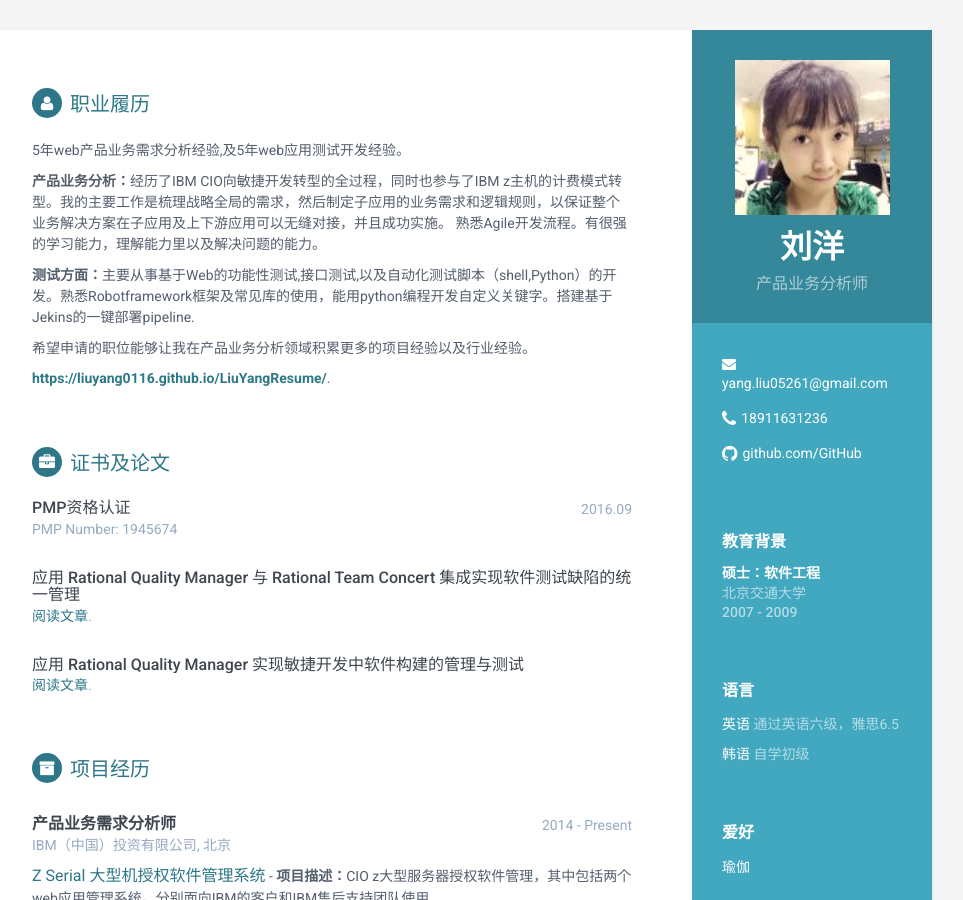
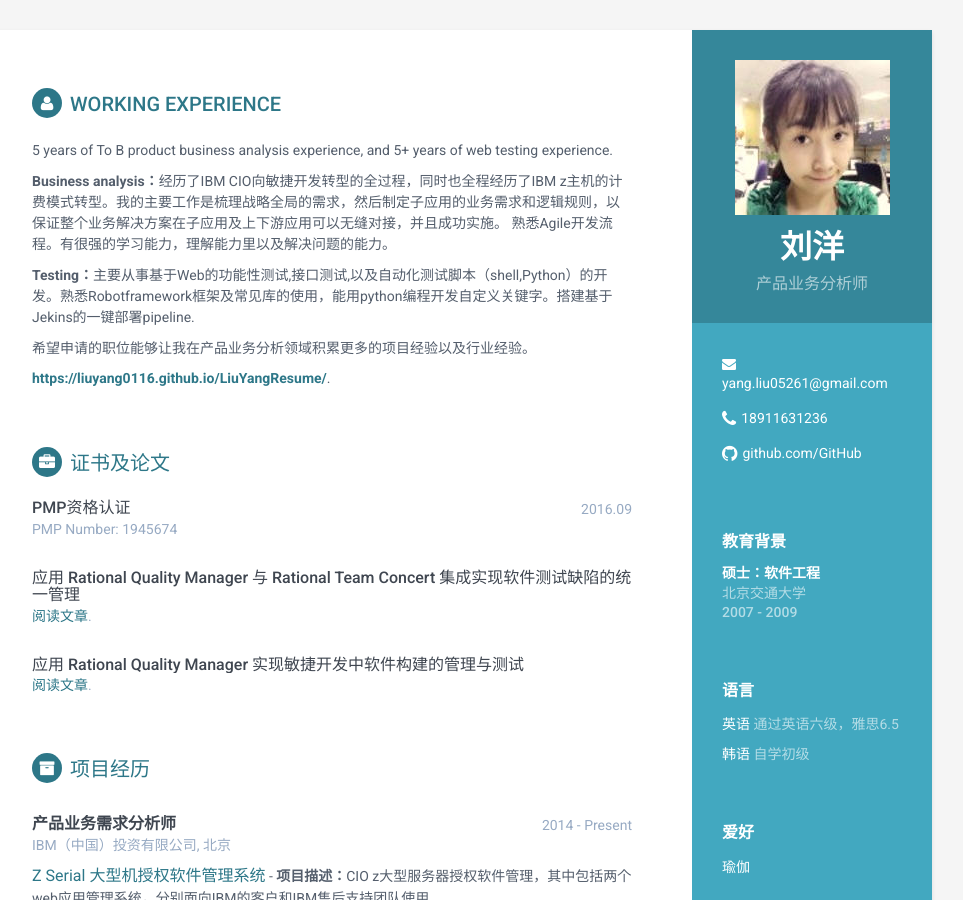
Before and after one commit to liuyang0116/LiuYangResume_EN, a Jekyll site: the page built from index.html, in a window 1280 px wide and 900 px high. Shown: the whole window, without its empty margins (188-1151 px from the left). Built offline with Jekyll 4.4.1, drawn with Linux system fonts in a browser that asks for light colours.

Commit message:
Update carrier-profile.html

```diff
--- a/_includes/carrier-profile.html
+++ b/_includes/carrier-profile.html
@@ -1,11 +1,11 @@
 <section class="section summary-section">
-<h2 class="section-title"><i class="fa fa-user"></i>职业履历</h2>
+<h2 class="section-title"><i class="fa fa-user"></i>Working experience</h2>
 <div class="summary">
     <p>
-	5年web产品业务需求分析经验,及5年web应用测试开发经验。
-	<p><b>产品业务分析：</b>经历了IBM CIO向敏捷开发转型的全过程，同时也参与了IBM z主机的计费模式转型。我的主要工作是梳理战略全局的需求，然后制定子应用的业务需求和逻辑规则，以保证整个业务解决方案在子应用及上下游应用可以无缝对接，并且成功实施。
+	5 years of To B product business analysis experience, and 5+ years of web testing experience.
+	<p><b>Business analysis：</b>经历了IBM CIO向敏捷开发转型的全过程，同时也全程经历了IBM z主机的计费模式转型。我的主要工作是梳理战略全局的需求，然后制定子应用的业务需求和逻辑规则，以保证整个业务解决方案在子应用及上下游应用可以无缝对接，并且成功实施。
 	熟悉Agile开发流程。有很强的学习能力，理解能力里以及解决问题的能力。</p>
-	<p><b>测试方面：</b>主要从事基于Web的功能性测试,接口测试,以及自动化测试脚本（shell,Python）的开发。熟悉Robotframework框架及常见库的使用，能用python编程开发自定义关键字。搭建基于Jekins的一键部署pipeline.</p>
+	<p><b>Testing：</b>主要从事基于Web的功能性测试,接口测试,以及自动化测试脚本（shell,Python）的开发。熟悉Robotframework框架及常见库的使用，能用python编程开发自定义关键字。搭建基于Jekins的一键部署pipeline.</p>
 	希望申请的职位能够让我在产品业务分析领域积累更多的项目经验以及行业经验。
 	</p>
 	<p>
```
